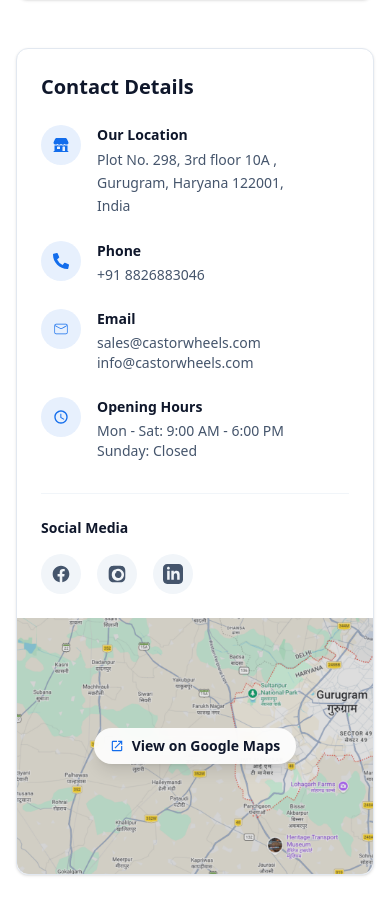
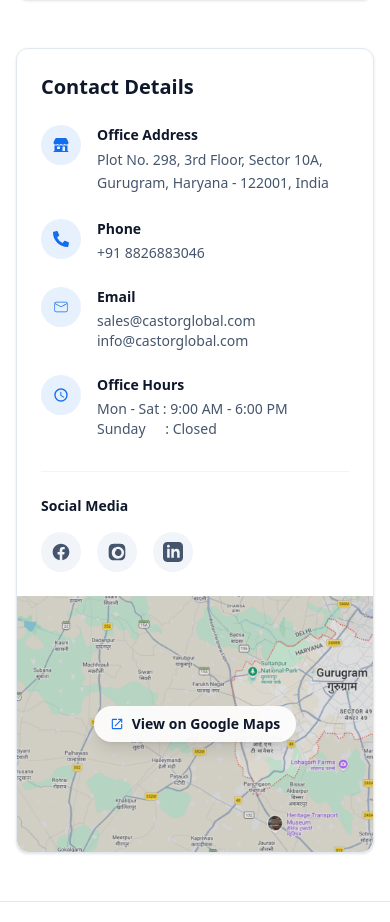
Before and after one commit to kritika799/castorwheels, a React (Vite) app: page /contact in a window 390 px wide. Shown: the part 1323-2245 px from the top of the page. Built offline with nearby package versions, Linux system fonts and the light colour scheme.

Commit message:
done some minor ui bugs clear

```diff
--- a/src/pages/About.jsx
+++ b/src/pages/About.jsx
@@ -13,6 +13,18 @@
 export default function About() {
   return (
     <div className="bg-background-light dark:bg-background-dark text-[#0d131b] dark:text-white font-display overflow-x-hidden">
+
+       <a
+        aria-label="Chat on WhatsApp"
+        className="fixed bottom-6 right-6 z-40 bg-[#25D366] hover:bg-[#128C7E] text-white p-3 md:p-4 rounded-full shadow-lg transition-transform hover:-translate-y-1 hover:shadow-xl flex items-center justify-center group"
+        href="#"
+      >
+        <svg className="w-6 h-6 md:w-8 md:h-8 fill-current" viewBox="0 0 24 24">
+          <path d="M17.472 14.382c-.297-.149-1.758-.867-2.03-.967-.273-.099-.471-.148-.67.15-.197.297-.767.966-.94 1.164-.173.199-.347.223-.644.075-.297-.15-1.255-.463-2.39-1.475-.883-.788-1.48-1.761-1.653-2.059-.173-.297-.018-.458.13-.606.134-.133.298-.347.446-.52.149-.174.198-.298.298-.497.099-.198.05-.371-.025-.52-.075-.149-.669-1.612-.916-2.207-.242-.579-.487-.5-.669-.51-.173-.008-.371-.01-.57-.01-.198 0-.52.074-.792.372-.272.297-1.04 1.016-1.04 2.479 0 1.462 1.065 2.875 1.213 3.074.149.198 2.096 3.2 5.077 4.487.709.306 1.262.489 1.694.625.712.227 1.36.195 1.871.118.571-.085 1.758-.719 2.006-1.413.248-.694.248-1.289.173-1.413-.074-.124-.272-.198-.57-.347m-5.421 7.403h-.004a9.87 9.87 0 01-5.031-1.378l-.361-.214-3.741.982.998-3.648-.235-.374a9.86 9.86 0 01-1.51-5.26c.001-5.45 4.436-9.884 9.888-9.884 2.64 0 5.122 1.03 6.988 2.898a9.825 9.825 0 012.893 6.994c-.003 5.45-4.437 9.884-9.885 9.884m8.413-18.297A11.815 11.815 0 0012.05 0C5.495 0 .16 5.335.157 11.892c0 2.096.547 4.142 1.588 5.945L.057 24l6.305-1.654a11.882 11.882 0 005.683 1.448h.005c6.554 0 11.89-5.335 11.893-11.893a11.821 11.821 0 00-3.48-8.413z"></path>
+        </svg>
+        <span className="ml-2 hidden md:inline font-bold">Chat with Us</span>
+      </a>
+
       {/* Hero Section */}
       <div className="w-full">
         <div
@@ -43,6 +55,8 @@
           </div>
         </div>
       </div>
+
+
 
       {/* Stats */}
       <div className="w-full bg-white dark:bg-[#1a2634] border-b border-gray-200 dark:border-gray-800">
--- a/src/pages/Contact.jsx
+++ b/src/pages/Contact.jsx
@@ -7,8 +7,6 @@
 import React from "react";
 import { MdOutlineSchedule } from "react-icons/md";
 
-
-
 export default function Contact() {
   return (
     <section>
@@ -17,7 +15,8 @@
           className="absolute inset-0 bg-cover bg-center opacity-40 mix-blend-overlay"
           data-alt="Industrial factory floor with machinery"
           style={{
-            backgroundImage:"url('https://lh3.googleusercontent.com/aida-public/AB6AXuDaJgGZZatbToKxXrct-Erneh_clnKrizuRQhVde15D83sIFboX6_L_9nDmJwjkHmMZGrcZn1v0z4vwvAmVyaRMLxP7-E3c9B9Abty8Y1LInUoB2DX4LTCAGsVW71yFNOdAMzb0Qn7Tmf-XujTAtXcEP4xXNqO8A6xMfD8nGGg4Ou1fmaFoxnB4Y_jIEcAKgClkAtkSeg_f9g6eYwkSWzpZzGmNVj6NG8wu4z82kVU8fCOjYiHRDfLAf1qFTaXVo7vmt5mCHs4rIVVZ')"
+            backgroundImage:
+              "url('https://lh3.googleusercontent.com/aida-public/AB6AXuDaJgGZZatbToKxXrct-Erneh_clnKrizuRQhVde15D83sIFboX6_L_9nDmJwjkHmMZGrcZn1v0z4vwvAmVyaRMLxP7-E3c9B9Abty8Y1LInUoB2DX4LTCAGsVW71yFNOdAMzb0Qn7Tmf-XujTAtXcEP4xXNqO8A6xMfD8nGGg4Ou1fmaFoxnB4Y_jIEcAKgClkAtkSeg_f9g6eYwkSWzpZzGmNVj6NG8wu4z82kVU8fCOjYiHRDfLAf1qFTaXVo7vmt5mCHs4rIVVZ')",
           }}
           //   style="
           //   // background-image: url('https://lh3.googleusercontent.com/aida-public/AB6AXuDaJgGZZatbToKxXrct-Erneh_clnKrizuRQhVde15D83sIFboX6_L_9nDmJwjkHmMZGrcZn1v0z4vwvAmVyaRMLxP7-E3c9B9Abty8Y1LInUoB2DX4LTCAGsVW71yFNOdAMzb0Qn7Tmf-XujTAtXcEP4xXNqO8A6xMfD8nGGg4Ou1fmaFoxnB4Y_jIEcAKgClkAtkSeg_f9g6eYwkSWzpZzGmNVj6NG8wu4z82kVU8fCOjYiHRDfLAf1qFTaXVo7vmt5mCHs4rIVVZ');
@@ -49,9 +48,7 @@
             <form className="bg-white  p-6 md:p-8 rounded-xl shadow-sm border border-slate-200 dark:border-slate-700">
               <div className="grid grid-cols-1 md:grid-cols-2 gap-6 mb-6">
                 <label className="flex flex-col gap-2 ">
-                  <span className="text-black font-semibold">
-                    Full Name
-                  </span>
+                  <span className="text-black font-semibold">Full Name</span>
                   <input
                     className="w-full h-12 px-4 rounded-lg bg-slate-50 dark:bg-slate-800 border border-slate-300 dark:border-slate-600 focus:ring-2 focus:ring-primary focus:border-transparent outline-none transition-all placeholder:text-slate-400 dark:text-white"
                     placeholder="John Doe"
@@ -123,7 +120,6 @@
                 <div className="hidden md:flex items-center gap-2 text-slate-500 dark:text-slate-900 text-sm">
                   <span className="material-symbols-outlined text-lg text-green-600">
                     <MdOutlineVerified />
-
                   </span>
                   <span>Your information is secure</span>
                 </div>
@@ -152,20 +148,20 @@
                       </div>
                       <div>
                         <h4 className="text-sm font-bold text-slate-900 dark:text-white mb-1">
-                          Our Location
+                          Office Address
                         </h4>
                         <p className="text-slate-600 dark:text-slate-400 text-sm leading-relaxed">
-                          Plot No. 298, 3rd floor 10A ,
+                          Plot No. 298, 3rd Floor, Sector 10A,
                           <br />
-                          Gurugram, Haryana 122001,
-                          <br />
-                          India
+                          Gurugram, Haryana - 122001, India
                         </p>
                       </div>
                     </div>
                     <div className="flex gap-4">
                       <div className="shrink-0 w-10 h-10 rounded-full bg-primary/10 flex items-center justify-center text-primary">
-                        <span className="material-symbols-outlined"><FaPhoneAlt /></span>
+                        <span className="material-symbols-outlined">
+                          <FaPhoneAlt />
+                        </span>
                       </div>
                       <div>
                         <h4 className="text-sm font-bold text-slate-900 dark:text-white mb-1">
@@ -181,7 +177,9 @@
                     </div>
                     <div className="flex gap-4">
                       <div className="shrink-0 w-10 h-10 rounded-full bg-primary/10 flex items-center justify-center text-primary">
-                        <span className="material-symbols-outlined"><CiMail /></span>
+                        <span className="material-symbols-outlined">
+                          <CiMail />
+                        </span>
                       </div>
                       <div>
                         <h4 className="text-sm font-bold text-slate-900 dark:text-white mb-1">
@@ -189,31 +187,33 @@
                         </h4>
                         <a
                           className="block text-slate-600 dark:text-slate-400 text-sm hover:text-primary transition-colors"
-                          href="mailto:sales@comfortcastors.com"
+                          href="mailto:sales@castorglobal.com"
                         >
-                          sales@castorwheels.com
+                          sales@castorglobal.com
                         </a>
                         <a
                           className="block text-slate-600 dark:text-slate-400 text-sm hover:text-primary transition-colors"
-                          href="mailto:info@comfortcastors.com"
+                          href="mailto:info@castorglobal.com"
                         >
-                          info@castorwheels.com
+                          info@castorglobal.com
                         </a>
                       </div>
                     </div>
                     <div className="flex gap-4">
                       <div className="shrink-0 w-10 h-10 rounded-full bg-primary/10 flex items-center justify-center text-primary">
-                        <span className="material-symbols-outlined"><MdOutlineSchedule /></span>
+                        <span className="material-symbols-outlined">
+                          <MdOutlineSchedule />
+                        </span>
                       </div>
                       <div>
                         <h4 className="text-sm font-bold text-slate-900 dark:text-white mb-1">
-                          Opening Hours
+                          Office Hours
                         </h4>
                         <p className="text-slate-600 dark:text-slate-400 text-sm">
-                          Mon - Sat: 9:00 AM - 6:00 PM
+                          Mon - Sat : 9:00 AM - 6:00 PM
                         </p>
                         <p className="text-slate-600 dark:text-slate-400 text-sm">
-                          Sunday: Closed
+                          Sunday <span className="ml-4">: Closed</span>
                         </p>
                       </div>
                     </div>
@@ -284,14 +284,17 @@
                   data-alt="Map showing location of factory in Gurgaon, India"
                   data-location="Gurgaon, India"
                   style={{
-                    backgroundImage:"url('./image.png')"
+                    backgroundImage: "url('./image.png')",
                   }}
                   //   style="
                   //   background-image: url('https://lh3.googleusercontent.com/aida-public/AB6AXuBVheQR2T6lPWXUXuvSdFa6qdP4AN_Cs7TG_snln7i5WmUPnUr6UP96hWrMybFrnMAyNZ_F7svR1U0-w16uZ9tAPPBM7CbQLVzh2NBQMVBcr6URCT1LeMIjyU8z_TCBp3KNeAh69zwVXtx7M6WnM4bf2qjEcg4xYnb919L1YVELza2nPiB2iZFFVQ-w_u5muI87QHAyEiIAhE52FYlRIfv2m_qUSKhxH1M-C3zvbzFcVxQ_Q6kVJrLkR982XVqINsGbGad6uup83CFD');
                   // "
                 ></div>
                 <div className="absolute inset-0 bg-black/10 group-hover:bg-black/20 transition-colors flex items-center justify-center">
-                  <a href="https://maps.app.goo.gl/FPmrcx5HvcMzmBH1A" className="bg-white/90 backdrop-blur-sm text-slate-900 px-4 py-2 rounded-full font-bold text-sm shadow-lg flex items-center gap-2">
+                  <a
+                    href="https://maps.app.goo.gl/FPmrcx5HvcMzmBH1A"
+                    className="bg-white/90 backdrop-blur-sm text-slate-900 px-4 py-2 rounded-full font-bold text-sm shadow-lg flex items-center gap-2"
+                  >
                     <span className="material-symbols-outlined text-primary text-sm">
                       <MdOpenInNew />
                     </span>
--- a/src/pages/Home.jsx
+++ b/src/pages/Home.jsx
@@ -5,6 +5,7 @@
 import { IoArrowForwardOutline } from "react-icons/io5";
 import { AiOutlineGlobal } from "react-icons/ai";
 import { IoMdStar } from "react-icons/io";
+import { FaRecycle } from "react-icons/fa";
 
 import { BsStarHalf } from "react-icons/bs";
 
@@ -146,7 +147,7 @@
                     <img
                       alt="Industrial Series"
                       className="h-full w-full object-cover transition-transform duration-700 group-hover:scale-110"
-                      src="src\components\img\medium dutty fixed nylon 1.jpg"
+                      src="./featured-product/automotive assembly.png"
                     />
                     <div className="absolute bottom-0 left-0 p-6 z-20">
                       <h3 className="text-2xl font-bold text-white mb-1">
@@ -180,7 +181,7 @@
                     <img
                       alt="Medical Series"
                       className="h-full w-full object-cover transition-transform duration-700 group-hover:scale-110"
-                      src="src\components\img\medium dutty fixed nylon 1.jpg"
+                      src="./featured-product/twin wheel for medical brake.png"
                     />
                     <div className="absolute bottom-0 left-0 p-6 z-20">
                       <h3 className="text-2xl font-bold text-white mb-1">
@@ -214,7 +215,7 @@
                     <img
                       alt="Furniture Series"
                       className="h-full w-full object-cover transition-transform duration-700 group-hover:scale-110"
-                      src="src\components\img\laveling castor.jpg"
+                      src="./featured-product/soft rubber caster for furniture.png"
                     />
                     <div className="absolute bottom-0 left-0 p-6 z-20">
                       <h3 className="text-2xl font-bold text-white mb-1">
@@ -242,7 +243,7 @@
               </div>
             </div>
           </section>
-          <div className="mx-auto max-w-[1280px] px-4 sm:px-6 lg:px-8">
+          <div className="mx-auto max-w-7xl px-4 sm:px-6 lg:px-8">
             <div className="text-center max-w-2xl mx-auto mb-16">
               <h2 className="text-3xl font-bold tracking-tight text-slate-900 sm:text-4xl">
                 Why Professionals Choose Us
@@ -270,7 +271,7 @@
               <div className="group relative rounded-3xl bg-slate-50 p-8 transition-all hover:bg-white hover:shadow-xl border border-slate-100 hover:border-blue-100">
                 <div className="mb-6 inline-flex h-14 w-14 items-center justify-center rounded-2xl bg-indigo-600 text-white shadow-lg shadow-indigo-600/20 group-hover:scale-110 transition-transform">
                   <span className="material-symbols-outlined text-3xl">
-                    <IoShieldCheckmarkOutline />
+                    <AiOutlineGlobal />
                   </span>
                 </div>
                 <h3 className="text-xl font-bold text-slate-900 mb-3">
@@ -281,7 +282,7 @@
                 </p>
               </div>
               <div className="group relative rounded-3xl bg-slate-50 p-8 transition-all hover:bg-white hover:shadow-xl border border-slate-100 hover:border-blue-100">
-                <div className="mb-6 inline-flex h-14 w-14 items-center justify-center rounded-2xl bg-teal-600 text-white shadow-lg shadow-teal-600/20 group-hover:scale-110 transition-transform">
+                <div className="mb-6 inline-flex h-14 w-14 items-center justify-center rounded-2xl bg-amber-900   text-white shadow-lg shadow-teal-600/20 group-hover:scale-110 transition-transform">
                   <span className="material-symbols-outlined text-3xl">
                     <MdSupportAgent />
                   </span>
@@ -296,7 +297,7 @@
               <div className="group relative rounded-3xl bg-slate-50 p-8 transition-all hover:bg-white hover:shadow-xl border border-slate-100 hover:border-blue-100">
                 <div className="mb-6 inline-flex h-14 w-14 items-center justify-center rounded-2xl bg-teal-600 text-white shadow-lg shadow-teal-600/20 group-hover:scale-110 transition-transform">
                   <span className="material-symbols-outlined text-3xl">
-                    <AiOutlineGlobal />
+                    <FaRecycle />
                   </span>
                 </div>
                 <h3 className="text-xl font-bold text-slate-900 mb-3">
@@ -434,6 +435,21 @@
               </div>
             </div>
           </div>
+          <a
+            aria-label="Chat on WhatsApp"
+            className="fixed bottom-6 right-6 z-40 bg-[#25D366] hover:bg-[#128C7E] text-white p-3 md:p-4 rounded-full shadow-lg transition-transform hover:-translate-y-1 hover:shadow-xl flex items-center justify-center group"
+            href="#"
+          >
+            <svg
+              className="w-6 h-6 md:w-8 md:h-8 fill-current"
+              viewBox="0 0 24 24"
+            >
+              <path d="M17.472 14.382c-.297-.149-1.758-.867-2.03-.967-.273-.099-.471-.148-.67.15-.197.297-.767.966-.94 1.164-.173.199-.347.223-.644.075-.297-.15-1.255-.463-2.39-1.475-.883-.788-1.48-1.761-1.653-2.059-.173-.297-.018-.458.13-.606.134-.133.298-.347.446-.52.149-.174.198-.298.298-.497.099-.198.05-.371-.025-.52-.075-.149-.669-1.612-.916-2.207-.242-.579-.487-.5-.669-.51-.173-.008-.371-.01-.57-.01-.198 0-.52.074-.792.372-.272.297-1.04 1.016-1.04 2.479 0 1.462 1.065 2.875 1.213 3.074.149.198 2.096 3.2 5.077 4.487.709.306 1.262.489 1.694.625.712.227 1.36.195 1.871.118.571-.085 1.758-.719 2.006-1.413.248-.694.248-1.289.173-1.413-.074-.124-.272-.198-.57-.347m-5.421 7.403h-.004a9.87 9.87 0 01-5.031-1.378l-.361-.214-3.741.982.998-3.648-.235-.374a9.86 9.86 0 01-1.51-5.26c.001-5.45 4.436-9.884 9.888-9.884 2.64 0 5.122 1.03 6.988 2.898a9.825 9.825 0 012.893 6.994c-.003 5.45-4.437 9.884-9.885 9.884m8.413-18.297A11.815 11.815 0 0012.05 0C5.495 0 .16 5.335.157 11.892c0 2.096.547 4.142 1.588 5.945L.057 24l6.305-1.654a11.882 11.882 0 005.683 1.448h.005c6.554 0 11.89-5.335 11.893-11.893a11.821 11.821 0 00-3.48-8.413z"></path>
+            </svg>
+            <span className="ml-2 hidden md:inline font-bold">
+              Chat with Us
+            </span>
+          </a>
         </section>
 
         <EnquiryForm />
--- a/src/pages/WhatWeDo.jsx
+++ b/src/pages/WhatWeDo.jsx
@@ -10,6 +10,19 @@
 export default function WhatWeDo() {
   return (
     <div className="bg-background-light dark:bg-background-dark text-gray-900 dark:text-gray-100 font-display min-h-screen overflow-x-hidden">
+
+
+     <a
+        aria-label="Chat on WhatsApp"
+        className="fixed bottom-6 right-6 z-40 bg-[#25D366] hover:bg-[#128C7E] text-white p-3 md:p-4 rounded-full shadow-lg transition-transform hover:-translate-y-1 hover:shadow-xl flex items-center justify-center group"
+        href="#"
+      >
+        <svg className="w-6 h-6 md:w-8 md:h-8 fill-current" viewBox="0 0 24 24">
+          <path d="M17.472 14.382c-.297-.149-1.758-.867-2.03-.967-.273-.099-.471-.148-.67.15-.197.297-.767.966-.94 1.164-.173.199-.347.223-.644.075-.297-.15-1.255-.463-2.39-1.475-.883-.788-1.48-1.761-1.653-2.059-.173-.297-.018-.458.13-.606.134-.133.298-.347.446-.52.149-.174.198-.298.298-.497.099-.198.05-.371-.025-.52-.075-.149-.669-1.612-.916-2.207-.242-.579-.487-.5-.669-.51-.173-.008-.371-.01-.57-.01-.198 0-.52.074-.792.372-.272.297-1.04 1.016-1.04 2.479 0 1.462 1.065 2.875 1.213 3.074.149.198 2.096 3.2 5.077 4.487.709.306 1.262.489 1.694.625.712.227 1.36.195 1.871.118.571-.085 1.758-.719 2.006-1.413.248-.694.248-1.289.173-1.413-.074-.124-.272-.198-.57-.347m-5.421 7.403h-.004a9.87 9.87 0 01-5.031-1.378l-.361-.214-3.741.982.998-3.648-.235-.374a9.86 9.86 0 01-1.51-5.26c.001-5.45 4.436-9.884 9.888-9.884 2.64 0 5.122 1.03 6.988 2.898a9.825 9.825 0 012.893 6.994c-.003 5.45-4.437 9.884-9.885 9.884m8.413-18.297A11.815 11.815 0 0012.05 0C5.495 0 .16 5.335.157 11.892c0 2.096.547 4.142 1.588 5.945L.057 24l6.305-1.654a11.882 11.882 0 005.683 1.448h.005c6.554 0 11.89-5.335 11.893-11.893a11.821 11.821 0 00-3.48-8.413z"></path>
+        </svg>
+        <span className="ml-2 hidden md:inline font-bold">Chat with Us</span>
+      </a>
+
       {/* Hero – clean, powerful, minimal overlay */}
       <section
         className="relative min-h-[70vh] lg:min-h-[85vh] flex items-center justify-center bg-cover bg-center bg-no-repeat px-6 py-20 text-center"
```
Also changed, not shown: public/side_image2.png (renamed from public/side_image-2.png). Lines whose indentation alone changed are shown as unchanged.
